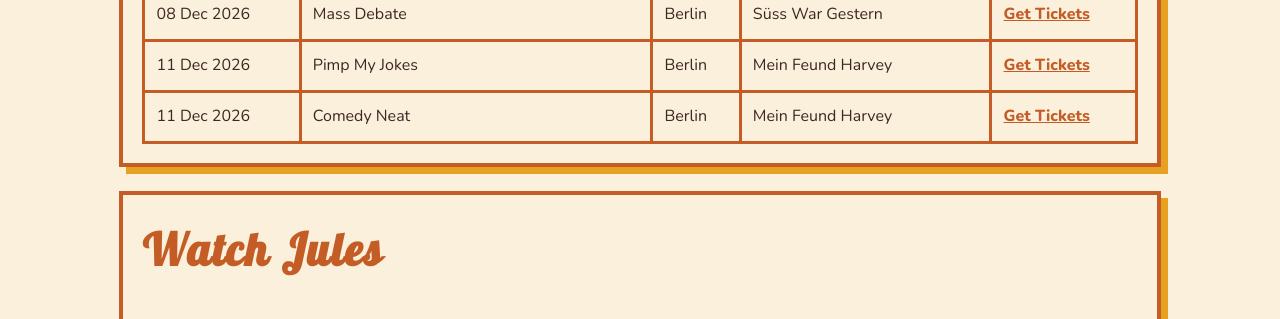
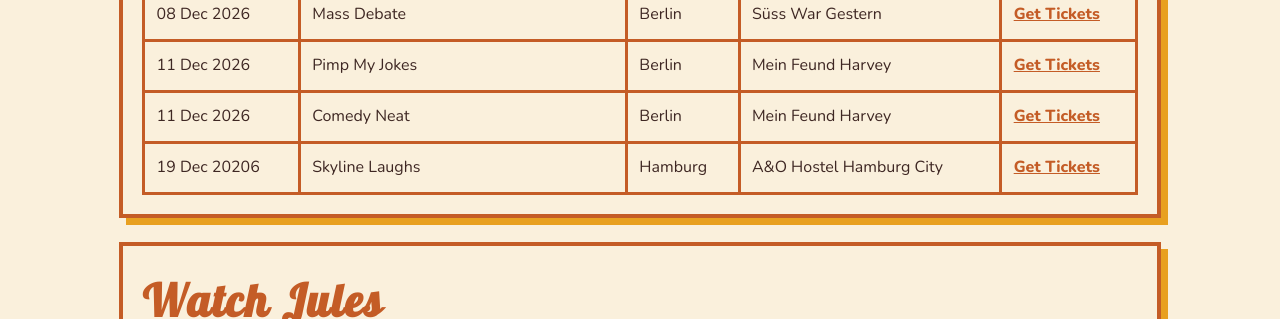
Before and after one commit to jules-p/julesoakes.com, a plain HTML site: page index.html in a window 1280 px wide. Shown: the part 1617-1936 px from the top of the page. Drawn offline with nearby package versions, Linux system fonts and the light colour scheme.

Commit message:
Update shows.html

```diff
--- a/shows.html
+++ b/shows.html
@@ -40,3 +40,10 @@
   <td>Mein Feund Harvey</td>
   <td><a href="https://www.eventbrite.de/e/comedy-neat-standup-in-english-fridays-at-mein-freund-harvey-tickets-1702731609079?aff=ebdsoporgprofile">Get Tickets</a></td>
 </tr>
+<tr>
+  <td>19 Dec 20206</td>
+  <td>Skyline Laughs</td>
+  <td>Hamburg</td>
+  <td>A&O Hostel Hamburg City</td>
+  <td><a href="https://www.eventbrite.de/e/skyline-laughs-english-stand-up-comedy-at-the-ao-sky-bar-tickets-728744964807">Get Tickets</a></td>
+</tr>
```
